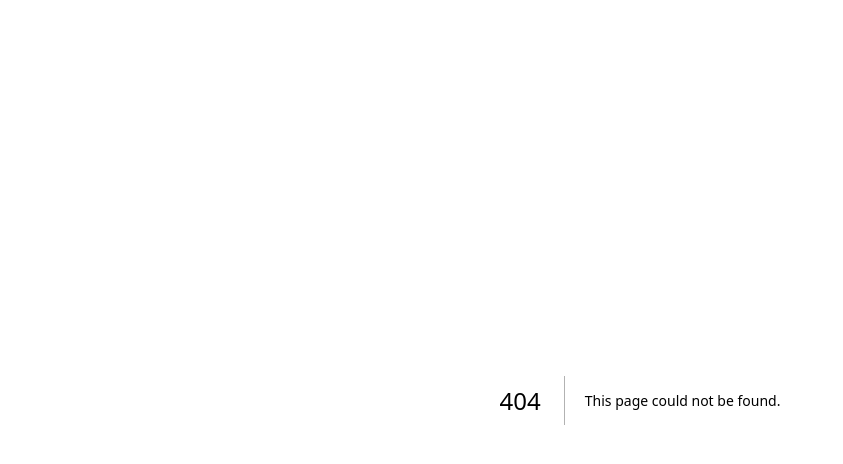
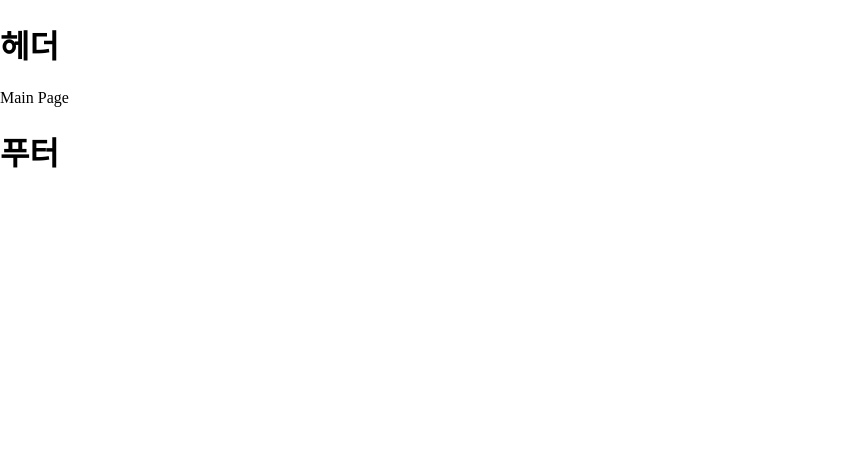
Before and after one commit to spring-boot-toy-project-team/code-review-frontend, a Next.js app in the folder code-review/: page /main in a window 1280 px wide. Before the commit this address had no page. Shown: the top 464 px of the page, without its empty margins (0-843 px from the left). Built offline with nearby package versions, Linux system fonts and the light colour scheme.

Commit message:
feat: 레이아웃, 헤더, 푸터 생성

```diff
--- /dev/null
+++ b/code-review/src/components/footer.tsx
@@ -0,0 +1,9 @@
+const Footer = () => {
+  return (
+    <>
+      <h1>푸터</h1>
+    </>
+  );
+};
+
+export default Footer;
--- /dev/null
+++ b/code-review/src/components/header.tsx
@@ -0,0 +1,9 @@
+const Header = () => {
+  return (
+    <>
+      <h1>헤더</h1>
+    </>
+  );
+};
+
+export default Header;
--- /dev/null
+++ b/code-review/src/components/layout.tsx
@@ -0,0 +1,15 @@
+import Header from './header';
+import Footer from './footer';
+
+type Props = { children: React.ReactNode };
+const Layout: React.FC<Props> = ({ children }) => {
+  return (
+    <>
+      <Header />
+      <div>{children}</div>
+      <Footer />
+    </>
+  );
+};
+
+export default Layout;
--- /dev/null
+++ b/code-review/src/pages/main/index.tsx
@@ -0,0 +1,18 @@
+import { NextPage } from 'next';
+import Head from 'next/head';
+import Layout from '../../components/layout';
+
+const Main: NextPage = () => {
+  return (
+    <Layout>
+      <Head>
+        <title>코드리뷰</title>
+        <meta name="description" content="코드리뷰와 함께!" />
+        <link rel="icon" href="/favicon.ico" />
+      </Head>
+      <div>Main Page</div>
+    </Layout>
+  );
+};
+
+export default Main;
```
Also changed, not shown: code-review/src/pages/main/main.tsx (deleted, +0 -9 lines).
